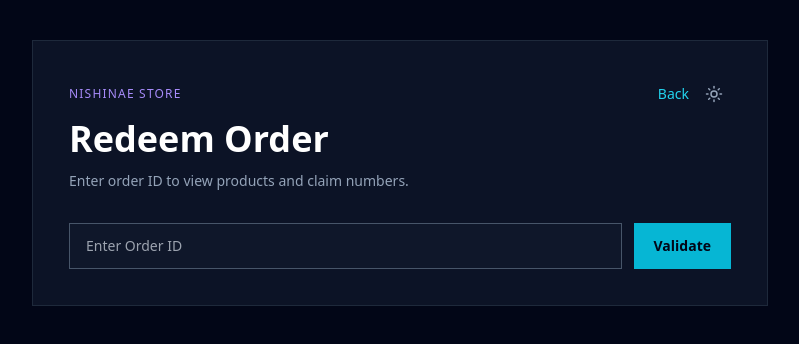
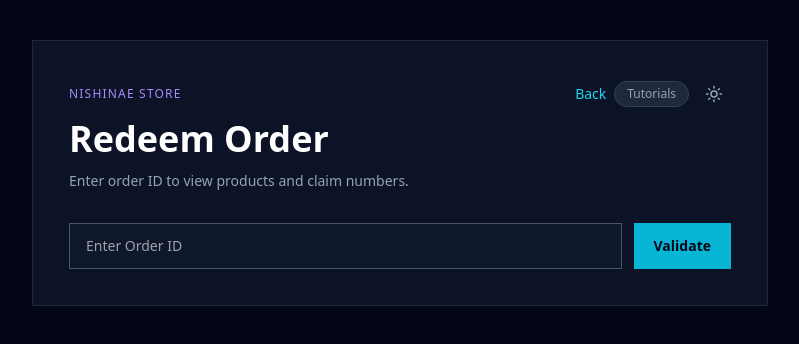
Before and after one commit to FleepyDean/empty-window, a Next.js app: page /redeem in a window 1280 px wide. Shown: the top 344 px of the page, without its empty margins (240-1039 px from the left). Built offline with nearby package versions, Linux system fonts and the light colour scheme.

Commit message:
Add Tutorials button to redeem page header

```diff
--- a/src/app/redeem/page.tsx
+++ b/src/app/redeem/page.tsx
@@ -399,6 +399,12 @@ function RedeemPageContent() {
             <Link href="/" className="text-sm text-cyan-600 hover:text-cyan-500 dark:text-cyan-400 dark:hover:text-cyan-300">
               Back
             </Link>
+            <Link
+              href="/tutorial"
+              className="flex items-center gap-1.5 rounded-full border border-slate-200 bg-slate-100 px-3 py-1 text-xs font-medium text-slate-600 transition hover:border-violet-400 hover:bg-violet-50 hover:text-violet-600 dark:border-slate-700 dark:bg-slate-800 dark:text-slate-400 dark:hover:border-violet-500 dark:hover:bg-violet-950 dark:hover:text-violet-400"
+            >
+              Tutorials
+            </Link>
             <ThemeToggle />
           </div>
         </div>
```
